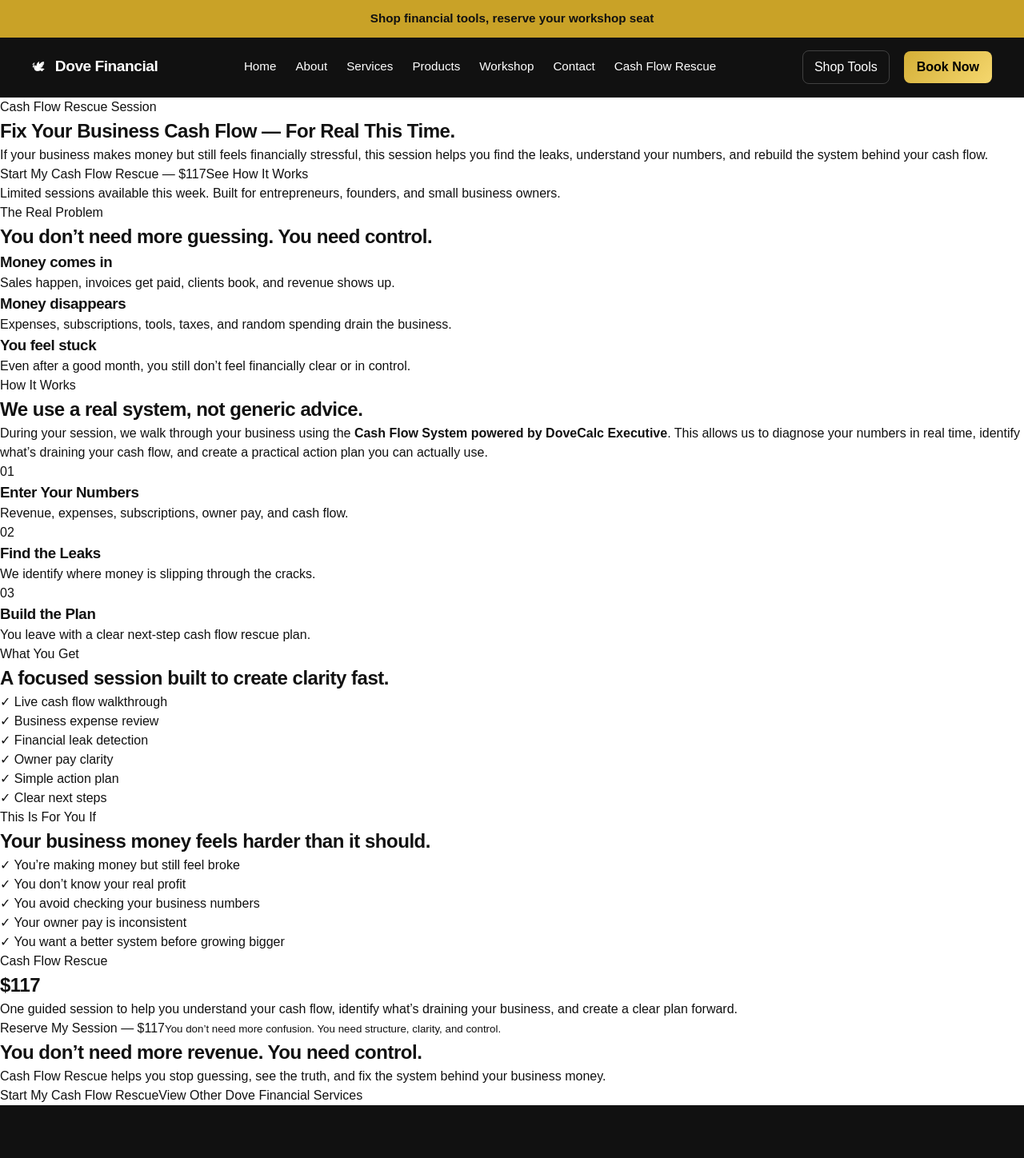
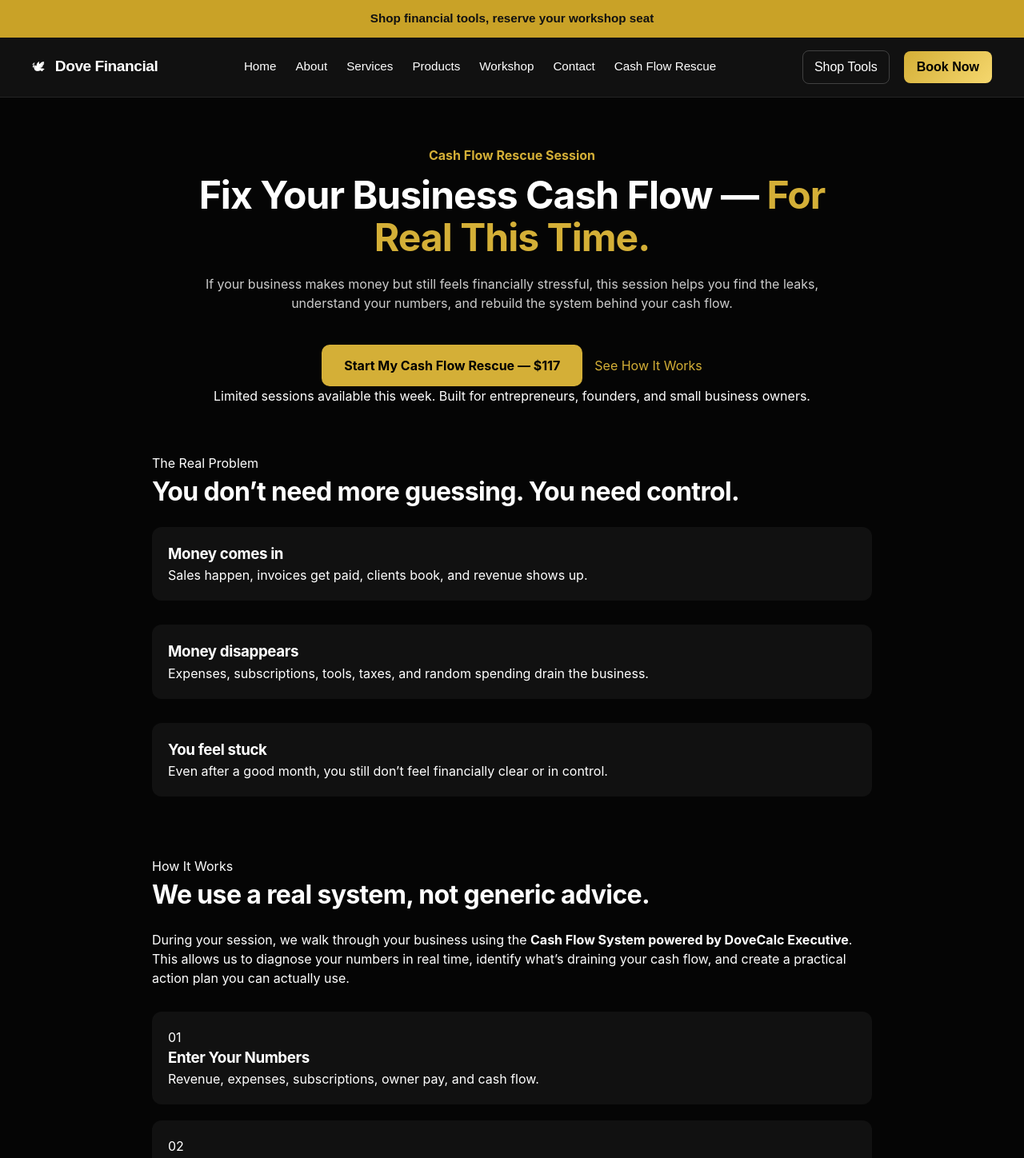
Before and after one commit to hiitlegends2021/dove-financial-site, a React (Vite) app in the folder dove-financial-site/: page /cash-flow-rescue in a window 1280 px wide. Shown: the top 1448 px of the page at 80% size. Built offline with nearby package versions, Linux system fonts and the light colour scheme.

Commit message:
Styled Cash Flow Rescue page for premium look

```diff
--- a/dove-financial-site/src/pages/CashFlowRescue.css
+++ b/dove-financial-site/src/pages/CashFlowRescue.css
@@ -1,225 +1,117 @@
-.cfr-container {
-  min-height: 100vh;
-  background:
-    radial-gradient(circle at top, rgba(212, 175, 55, 0.12), transparent 35%),
-    linear-gradient(135deg, #07101f, #0b1529 55%, #05070d);
+.cashflow-page {
+  background: #050505;
   color: #ffffff;
-  padding: 80px 22px;
+  padding: 60px 20px;
+  font-family: Inter, sans-serif;
 }
 
-.cfr-hero,
-.cfr-section,
-.cfr-pricing,
-.cfr-final {
-  width: min(1100px, 100%);
-  margin: 0 auto 90px;
+.cashflow-hero {
+  text-align: center;
+  max-width: 800px;
+  margin: 0 auto 60px;
 }
 
-.cfr-hero {
-  min-height: 72vh;
-  display: flex;
-  flex-direction: column;
-  justify-content: center;
-  text-align: center;
+.cashflow-badge {
+  color: #d4af37;
+  font-weight: bold;
+  margin-bottom: 12px;
 }
 
-.cfr-badge,
-.cfr-label {
-  color: #d4af37;
-  font-weight: 800;
-  letter-spacing: 0.12em;
-  text-transform: uppercase;
-  font-size: 0.85rem;
-  margin-bottom: 14px;
+.cashflow-hero h1 {
+  font-size: 3rem;
+  line-height: 1.1;
+  margin-bottom: 20px;
 }
 
-.cfr-hero h1 {
-  font-size: clamp(3rem, 8vw, 6.5rem);
-  line-height: 0.95;
-  margin: 0 auto 24px;
-  max-width: 950px;
-}
-
-.cfr-hero h1 span {
+.cashflow-hero span {
   color: #d4af37;
 }
 
-.cfr-subtitle,
-.cfr-text,
-.cfr-pricing p,
-.cfr-final p {
-  max-width: 760px;
-  margin: 0 auto;
-  color: #d6dbe8;
-  line-height: 1.7;
-  font-size: 1.1rem;
+.cashflow-subtitle {
+  color: #ccc;
+  margin-bottom: 30px;
 }
 
-.cfr-cta-wrap {
-  margin-top: 34px;
+.cashflow-primary-btn {
+  background: #d4af37;
+  color: #000;
+  padding: 14px 28px;
+  border-radius: 10px;
+  font-weight: bold;
+  text-decoration: none;
+  display: inline-block;
+  margin-top: 10px;
 }
 
-.cfr-cta {
-  display: inline-flex;
-  align-items: center;
-  justify-content: center;
-  background: linear-gradient(135deg, #f5d66b, #d4af37);
-  color: #07101f;
+.cashflow-secondary-btn {
+  margin-left: 15px;
+  color: #d4af37;
   text-decoration: none;
-  font-weight: 900;
-  padding: 16px 28px;
-  border-radius: 999px;
-  border: none;
-  box-shadow: 0 14px 35px rgba(212, 175, 55, 0.28);
-  transition: transform 0.2s ease, box-shadow 0.2s ease;
-  cursor: pointer;
 }
 
-.cfr-cta:hover {
-  transform: translateY(-3px);
-  box-shadow: 0 18px 45px rgba(212, 175, 55, 0.42);
+.cashflow-section {
+  max-width: 900px;
+  margin: 60px auto;
 }
 
-.cfr-cta.large {
-  font-size: 1.05rem;
-  padding: 18px 34px;
-}
-
-.pulse {
-  animation: cfrPulse 2.2s infinite;
-}
-
-@keyframes cfrPulse {
-  0% { box-shadow: 0 0 0 0 rgba(212, 175, 55, 0.45); }
-  70% { box-shadow: 0 0 0 18px rgba(212, 175, 55, 0); }
-  100% { box-shadow: 0 0 0 0 rgba(212, 175, 55, 0); }
-}
-
-.cfr-note,
-.cfr-trust {
-  margin-top: 14px;
-  color: #cbd2df;
-  font-size: 0.95rem;
-}
-
-.cfr-section {
-  padding: 60px;
-  border-radius: 28px;
-  background: rgba(255, 255, 255, 0.045);
-  border: 1px solid rgba(255, 255, 255, 0.08);
-}
-
-.cfr-section.highlight {
-  border-color: rgba(212, 175, 55, 0.25);
-  background: rgba(212, 175, 55, 0.07);
-}
-
-.cfr-section h2,
-.cfr-pricing h2,
-.cfr-final h2 {
-  font-size: clamp(2rem, 5vw, 3.8rem);
-  line-height: 1.05;
-  margin: 0 0 24px;
-  text-align: center;
-}
-
-.cfr-section .cfr-label,
-.cfr-pricing .cfr-label,
-.cfr-final .cfr-label {
-  text-align: center;
-}
-
-.cfr-grid {
-  display: grid;
-  grid-template-columns: repeat(2, minmax(0, 1fr));
-  gap: 18px;
-  margin-top: 32px;
-}
-
-.cfr-card {
-  padding: 24px;
-  border-radius: 20px;
-  background: rgba(3, 8, 18, 0.65);
-  border: 1px solid rgba(255, 255, 255, 0.08);
-}
-
-.cfr-card h3 {
-  color: #d4af37;
-  margin-top: 0;
-}
-
-.cfr-card p {
-  color: #d6dbe8;
-  line-height: 1.6;
-}
-
-.cfr-list {
-  max-width: 640px;
-  margin: 30px auto 0;
-  padding: 0;
-  list-style: none;
-}
-
-.cfr-list li {
-  margin-bottom: 12px;
-  font-size: 1.05rem;
-}
-
-.cfr-pricing {
-  text-align: center;
-  padding: 64px 34px;
-  border-radius: 30px;
-  background: linear-gradient(135deg, rgba(212, 175, 55, 0.16), rgba(255, 255, 255, 0.04));
-  border: 1px solid rgba(212, 175, 55, 0.28);
-}
-
-.cfr-price {
-  font-size: clamp(3rem, 8vw, 5.5rem);
-  font-weight: 950;
-  color: #d4af37;
+.cashflow-section h2 {
+  font-size: 2rem;
   margin-bottom: 20px;
 }
 
-.cfr-pricing .cfr-cta {
+.cashflow-card {
+  background: #111;
+  padding: 20px;
+  border-radius: 12px;
+  margin-bottom: 15px;
+}
+
+.cashflow-grid {
+  display: grid;
+  gap: 15px;
+}
+
+.cashflow-process {
+  display: grid;
+  gap: 20px;
   margin-top: 30px;
 }
 
-.cfr-final {
-  text-align: center;
-  padding: 70px 34px;
-  border-radius: 30px;
-  background: rgba(3, 8, 18, 0.75);
-  border: 1px solid rgba(255, 255, 255, 0.08);
+.cashflow-process div {
+  background: #111;
+  padding: 20px;
+  border-radius: 12px;
 }
 
-.cfr-final .cfr-cta {
-  margin-top: 30px;
+.cashflow-list-grid {
+  display: grid;
+  gap: 12px;
 }
 
-@media (max-width: 760px) {
-  .cfr-container {
-    padding: 46px 16px;
-  }
+.cashflow-list-item {
+  background: #111;
+  padding: 12px;
+  border-radius: 8px;
+}
 
-  .cfr-hero {
-    min-height: auto;
-    padding: 70px 0;
-  }
+.cashflow-fit-box {
+  background: #111;
+  padding: 20px;
+  border-radius: 12px;
+}
 
-  .cfr-section,
-  .cfr-pricing,
-  .cfr-final {
-    margin-bottom: 48px;
-    padding: 34px 20px;
-  }
+.cashflow-price-card {
+  text-align: center;
+  background: #111;
+  padding: 40px;
+  border-radius: 16px;
+}
 
-  .cfr-grid {
-    grid-template-columns: 1fr;
-  }
+.cashflow-price-card h2 {
+  font-size: 2.5rem;
+  color: #d4af37;
+}
 
-  .cfr-cta {
-    width: 100%;
-    max-width: 360px;
-    text-align: center;
-  }
+.cashflow-final {
+  text-align: center;
 }
```
